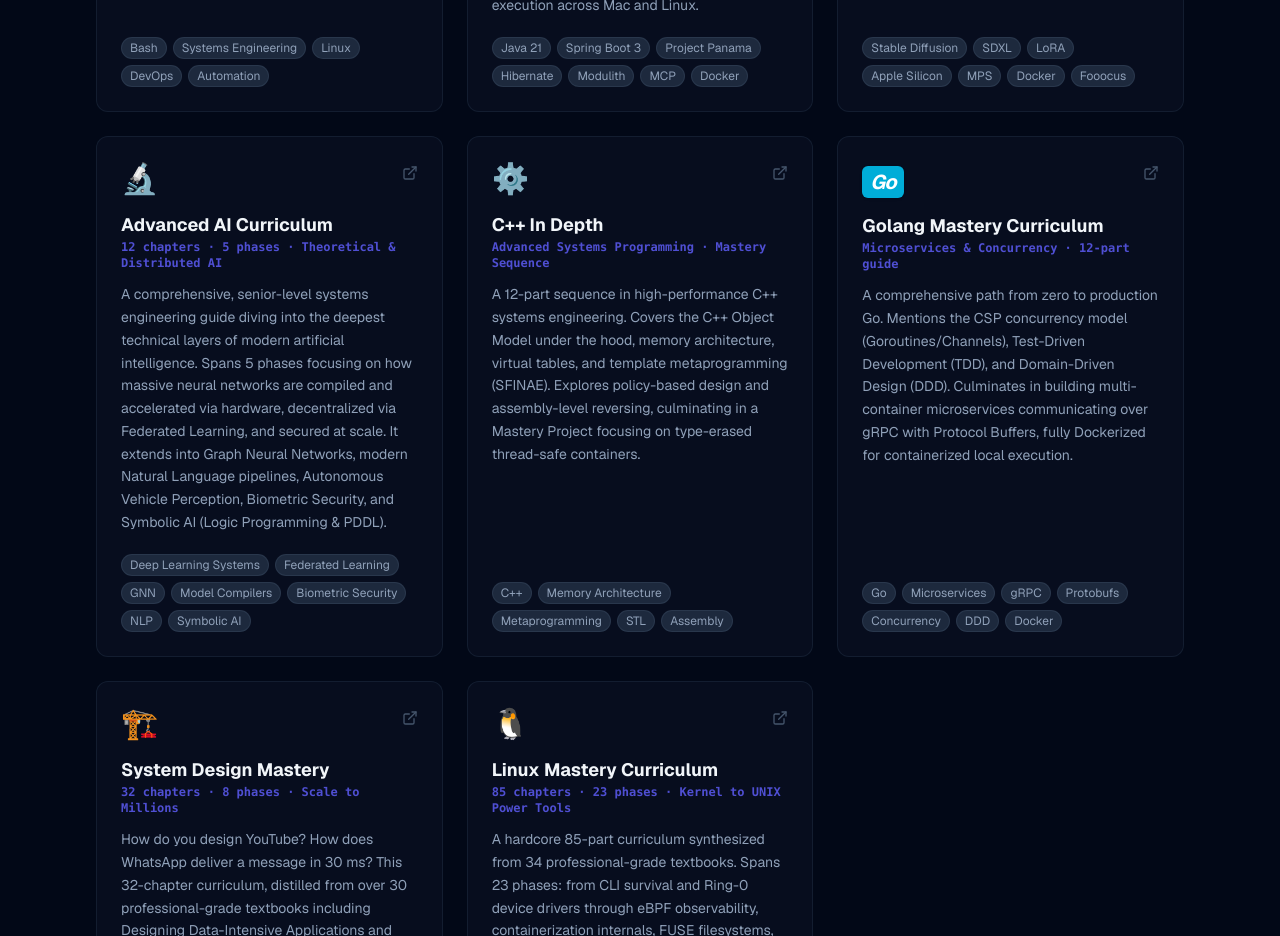
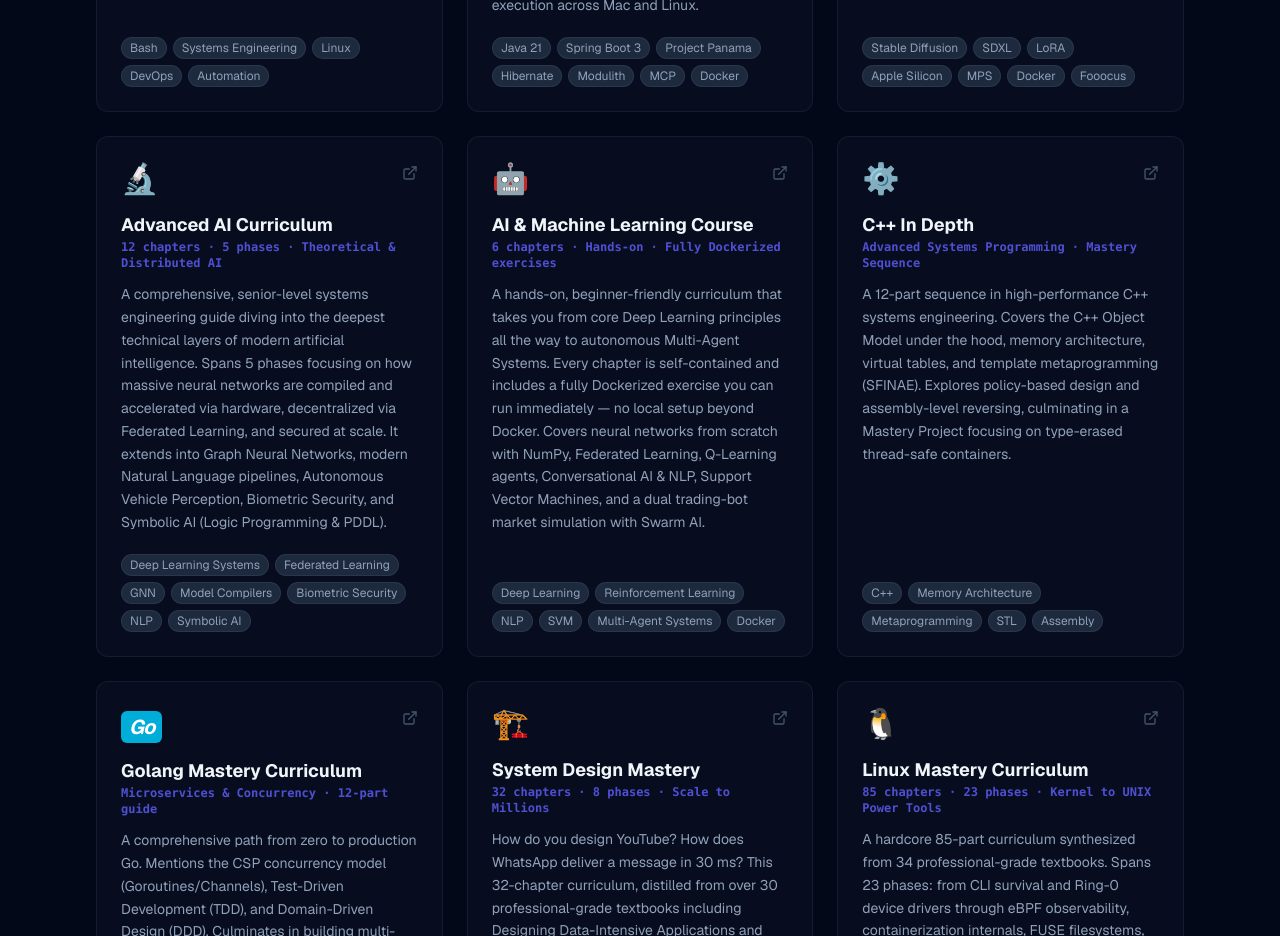
Before and after one commit to chemacabeza/chemacabeza-dev, a Next.js app: page /projects in a window 1280 px wide. Shown: the part 2260-3196 px from the top of the page. Built offline with nearby package versions, Linux system fonts and the light colour scheme.

Commit message:
feat(projects): add AI & Machine Learning beginner course project

```diff
--- a/app/projects/page.tsx
+++ b/app/projects/page.tsx
@@ -122,6 +122,16 @@
         description:
             "A comprehensive, senior-level systems engineering guide diving into the deepest technical layers of modern artificial intelligence. Spans 5 phases focusing on how massive neural networks are compiled and accelerated via hardware, decentralized via Federated Learning, and secured at scale. It extends into Graph Neural Networks, modern Natural Language pipelines, Autonomous Vehicle Perception, Biometric Security, and Symbolic AI (Logic Programming & PDDL).",
         tags: ["Deep Learning Systems", "Federated Learning", "GNN", "Model Compilers", "Biometric Security", "NLP", "Symbolic AI"],
+    },
+    {
+        repo: "ai_and_MachineLearning",
+        url: "https://github.com/chemacabeza/my-github-projects/tree/master/ai_and_MachineLearning",
+        emoji: "🤖",
+        title: "AI & Machine Learning Course",
+        subtitle: "6 chapters · Hands-on · Fully Dockerized exercises",
+        description:
+            "A hands-on, beginner-friendly curriculum that takes you from core Deep Learning principles all the way to autonomous Multi-Agent Systems. Every chapter is self-contained and includes a fully Dockerized exercise you can run immediately — no local setup beyond Docker. Covers neural networks from scratch with NumPy, Federated Learning, Q-Learning agents, Conversational AI & NLP, Support Vector Machines, and a dual trading-bot market simulation with Swarm AI.",
+        tags: ["Deep Learning", "Reinforcement Learning", "NLP", "SVM", "Multi-Agent Systems", "Docker"],
     },
     {
         repo: "Cplusplus",
```
